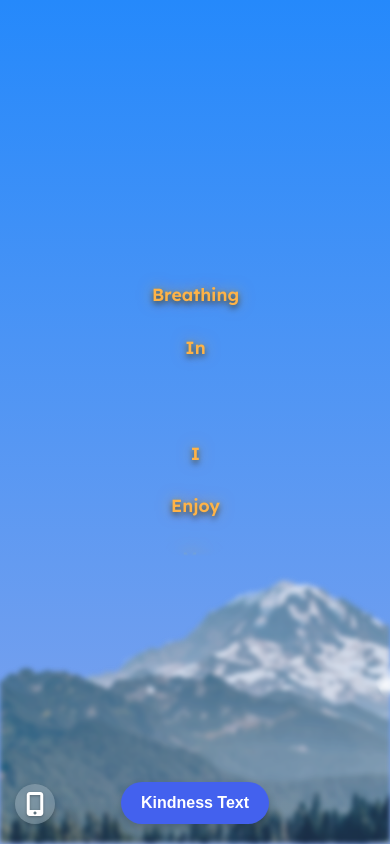
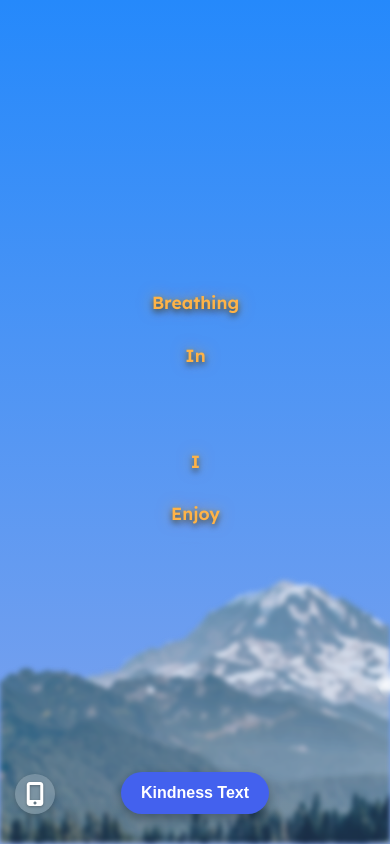
Before and after one commit to ianatherton/calm_app4-14, a plain HTML site: page index.html in a window 390 px wide. Drawn offline with Linux system fonts and the light colour scheme.

Commit message:
test improve mobile UI with enhanced button visibility and word scroll adjustments

```diff
--- a/styles.css
+++ b/styles.css
@@ -256,6 +256,9 @@ body {
         min-width: 120px;
         touch-action: manipulation;
         -webkit-tap-highlight-color: transparent;
+        z-index: 1000; /* Ensure button is in foreground */
+        position: relative; /* Required for z-index to work */
+        box-shadow: 0 4px 12px rgba(0, 0, 0, 0.3); /* Enhanced shadow for better visibility */
     }
 
     #desktop-icon {
@@ -268,13 +271,20 @@ body {
 
     /* Ensure clean cutoff for words on mobile */
     #word-scroller-viewport {
+        height: calc(6 * 3em - 15px); /* Even shorter to prevent seeing next word */
         mask-image: linear-gradient(to bottom,
             rgba(0,0,0,1) 0%,
-            rgba(0,0,0,1) 90%,
+            rgba(0,0,0,1) 92%,
             rgba(0,0,0,0) 100%);
         -webkit-mask-image: linear-gradient(to bottom,
             rgba(0,0,0,1) 0%,
-            rgba(0,0,0,1) 90%,
+            rgba(0,0,0,1) 92%,
             rgba(0,0,0,0) 100%);
+        overflow: hidden;
+    }
+
+    #bottom-controls {
+        bottom: 30px; /* Move button even lower on mobile */
+        z-index: 999; /* High z-index for the controls container */
     }
 }
```
